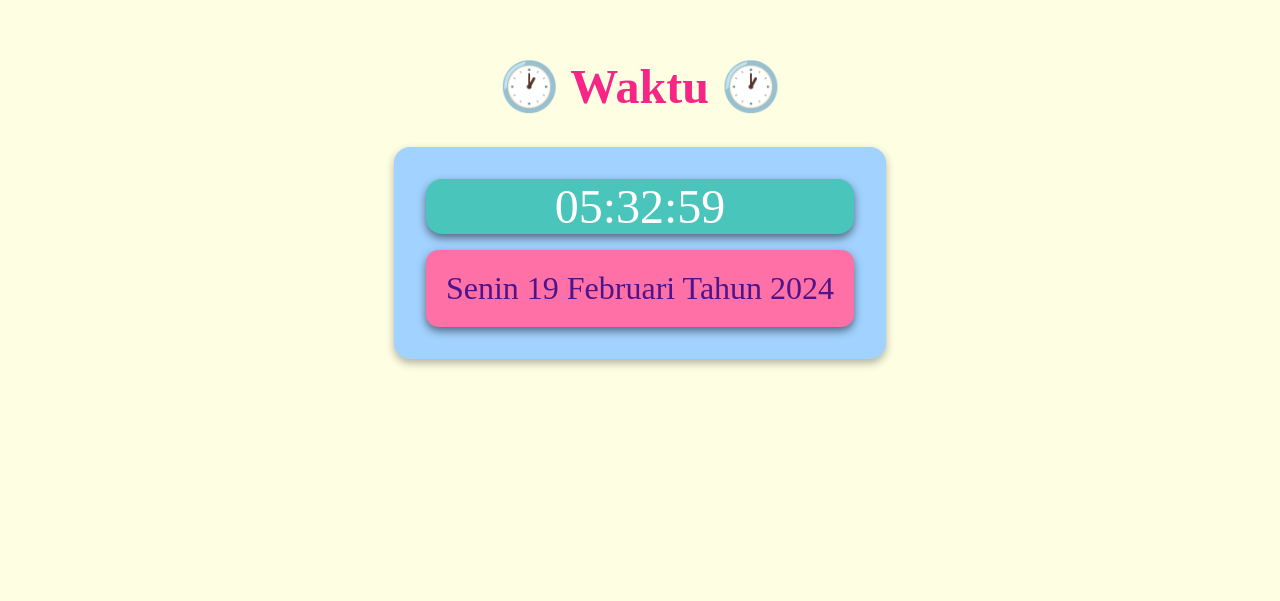
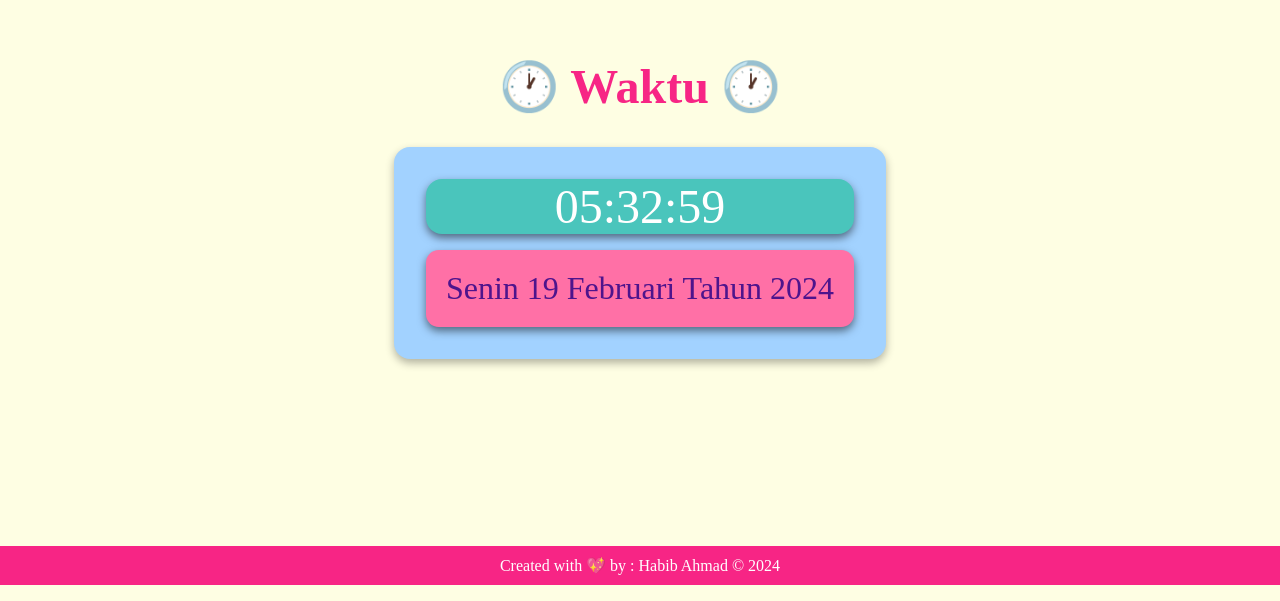
Before and after one commit to habibahmad1/jam, a plain HTML site: page index.html in a window 1280 px wide. Shown: the part 215-816 px from the top of the page. Drawn offline with Linux system fonts and the light colour scheme.

Commit message:
add footer

```diff
--- a/index.html
+++ b/index.html
@@ -68,6 +68,24 @@
         color: white;
         text-align: center;
       }
+
+      footer {
+        position: fixed;
+        bottom: 0;
+        background-color: #f72585;
+        color: white;
+        text-align: center;
+        padding: 10px 0;
+        width: 100%;
+      }
+
+      footer span {
+        cursor: pointer;
+      }
+
+      footer span:hover {
+        color: #000;
+      }
     </style>
   </head>
   <body>
@@ -76,6 +94,8 @@
       <div class="jam"></div>
       <div class="box-1"><div class="hari"></div></div>
     </div>
+
+    <footer>Created with <span> 💖</span> by : <span> Habib Ahmad</span> &copy; <span class="tahun"></span></footer>
 
     <script>
       // Jam
@@ -110,6 +130,12 @@
 
         hari.style.color = hariWaktu.getDay() % 2 == 0 ? "#fcf15c" : "#4e148c";
       });
+
+      // tahun cr selalu update
+      const crTahun = new Date();
+      const tahunCr = crTahun.getFullYear();
+
+      document.getElementsByClassName("tahun")[0].innerHTML = tahunCr;
     </script>
   </body>
 </html>
```
